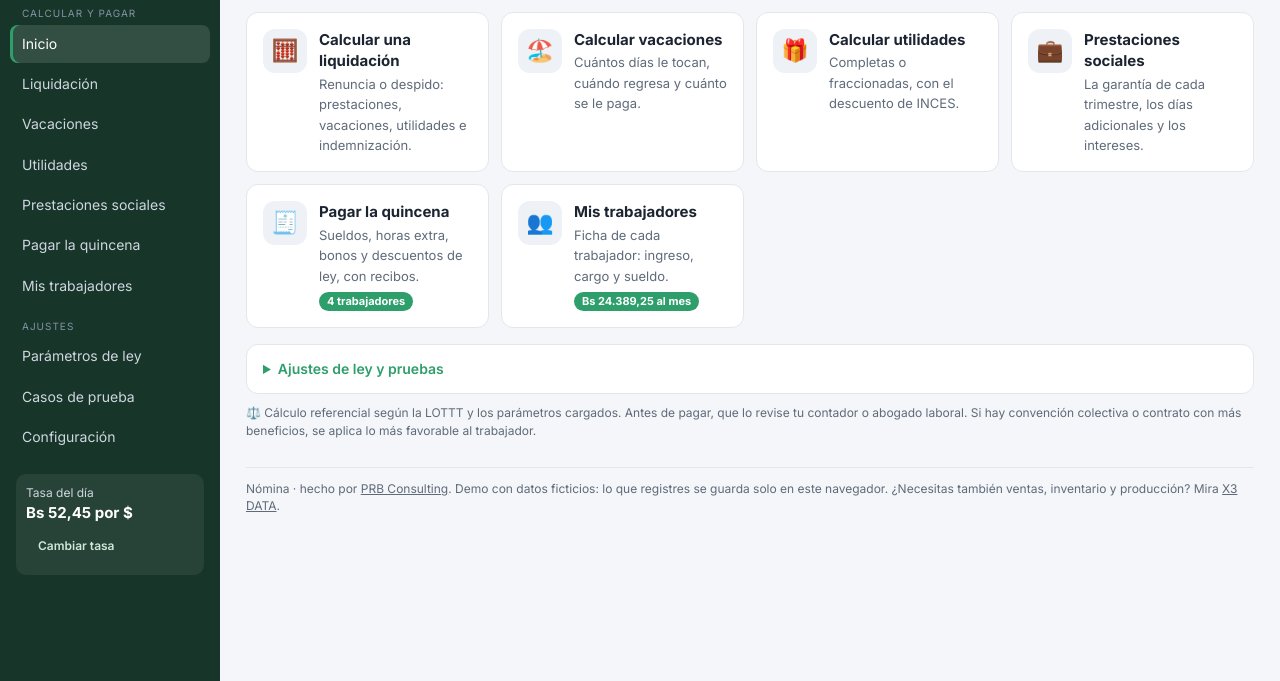
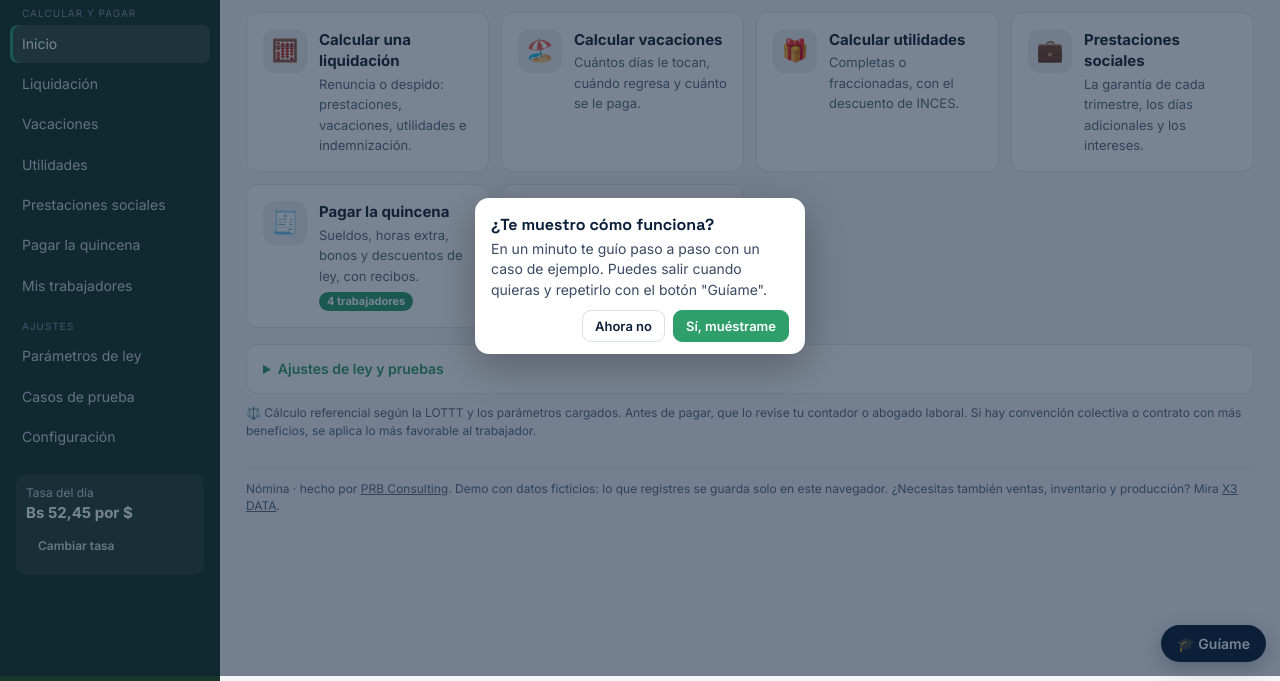
Before and after one commit to PRBConsulting/prbconsulting.github.io, a plain HTML site: page nomina/index.html in a window 1280 px wide. Shown: the part 124-805 px from the top of the page. Drawn offline with Linux system fonts and the light colour scheme.

Commit message:
Nomina: boton Guiame

```diff
--- a/nomina/index.html
+++ b/nomina/index.html
@@ -39,5 +39,6 @@ details.mas{margin-top:12px}details.mas summary{cursor:pointer;color:var(--acc);
 <script src="core.js?v=1"></script>
 <script src="../x3/mod-ui.js?v=7"></script>
 <script src="../x3/mod-nomina.js?v=7"></script>
+<script src="../assets/tour.js?v=1"></script>
 </body>
 </html>
```
